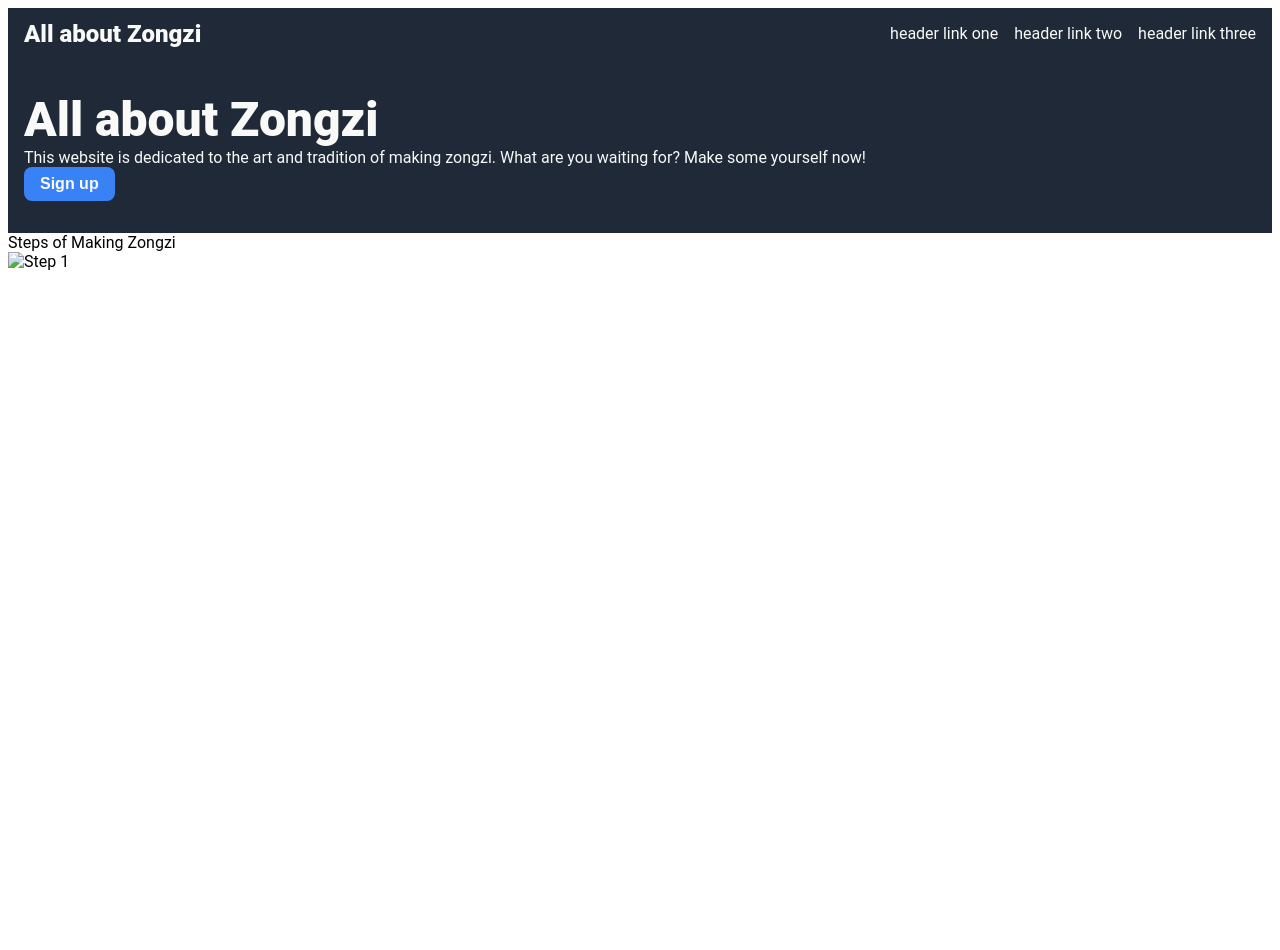
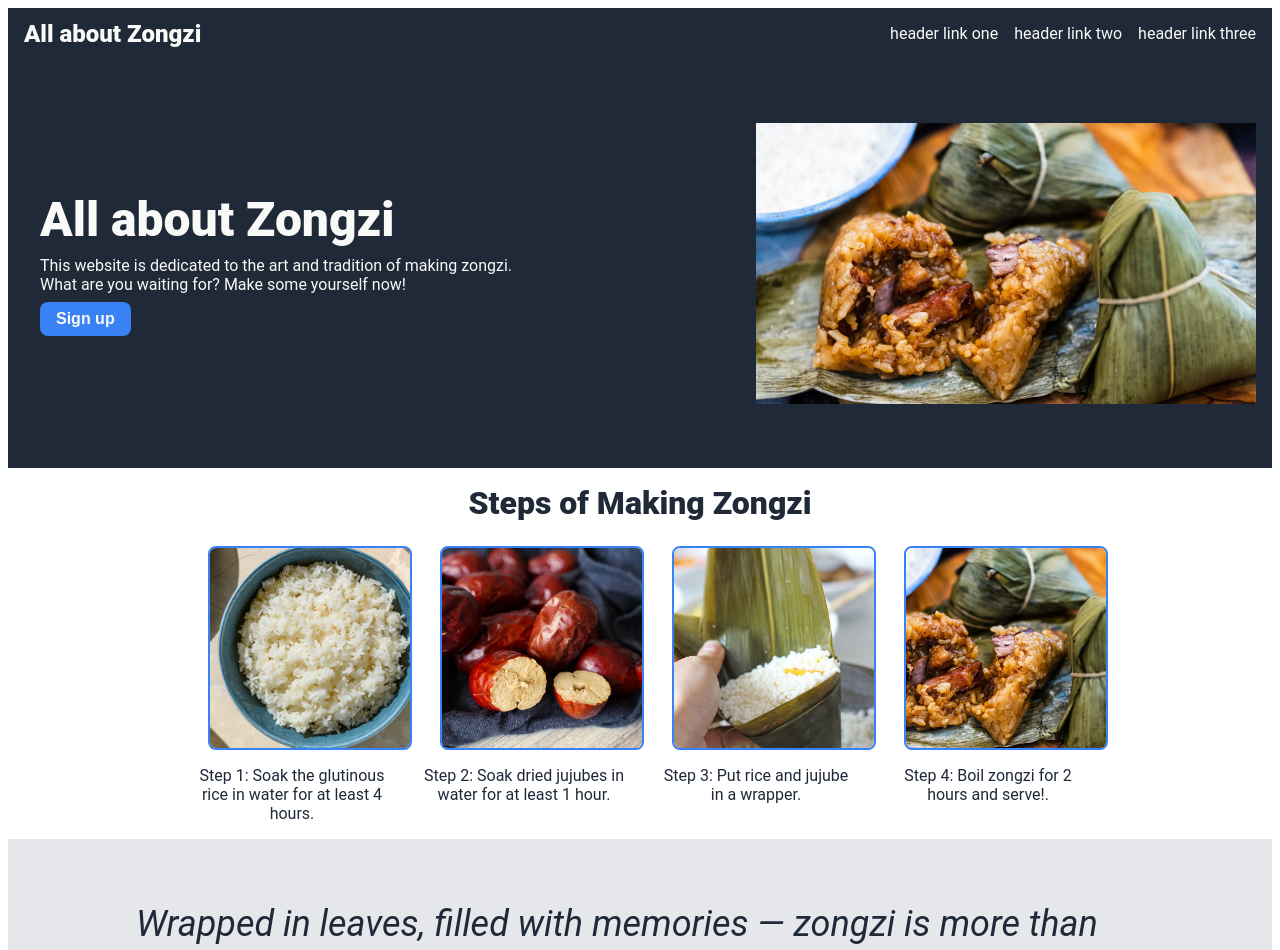
Before and after one commit to samlushan/landing-page, a plain HTML site: page index.html in a window 1280 px wide. Shown: the top 950 px of the page. Before the commit the page ends 800 px from the top, so only its background shows below. Drawn offline with Linux system fonts and the light colour scheme.

Commit message:
Final design Finalized the design of the landing page with improved layout and styles.

```diff
--- a/index.html
+++ b/index.html
@@ -20,34 +20,44 @@
 
 
     <div class="top">
-        <div class="topmaintext">All about Zongzi</div>
-        <div class="P1">This website is dedicated to the art and tradition of making zongzi. What are you waiting for? Make some yourself now!
+        <div class="topleft">
+            <div class="topmaintext">All about Zongzi</div>
+            <div class="P1">This website is dedicated to the art and tradition of making zongzi. What are you waiting for? Make some yourself now!
+            </div>
+            <button>Sign up</button>
         </div>
-        <button>Sign up</button>
+        <div class="topright">
+            <div class="image-boxlarge">
+                <img src="./img/zongzi.webp" alt="Zongzi Image">
+            </div>
+        </div>
     </div>
 
-    <div class="middle">   </div>
+    <div class="middle">
         <div class="middletitle">Steps of Making Zongzi</div>
         <div class="stepscontainer">
             <div class="step">
                 <div class="image-box">
-                    <img src="images/step1.jpg" alt="Step 1">
+                    <img src="./img/sticky-rice.webp" alt="Step 1"></div>
                 <div class="text">Step 1: Soak the glutinous rice in water for at least 4 hours.</div>
+            </div>
             <div class="step">
                 <div class="image-box">
-                    <img src="images/step1.jpg" alt="Step 1">
+                    <img src="./img/jujube.webp" alt="Step 2"></div>
                 <div class="text">Step 2: Soak dried jujubes in water for at least 1 hour.</div>
+            </div>
             <div class="step">
                 <div class="image-box">
-                    <img src="images/step1.jpg" alt="Step 1">
+                    <img src="./img/wrapper.jpg" alt="Step 3"></div>
                 <div class="text">Step 3: Put rice and jujube in a wrapper.</div>
+            </div>
             <div class="step">
                 <div class="image-box">
-                    <img src="images/step1.jpg" alt="Step 1">
+                    <img src="./img/zongzi.webp" alt="Step 4"></div>
                 <div class="text">Step 4: Boil zongzi for 2 hours and serve!.</div>
-
+            </div>
         </div>
-        <div class="P2">
+    </div>
 
     <div class="quote">
         <div class="quote-text">Wrapped in leaves, filled with memories — zongzi is more than food; it's a taste of tradition.</div>
--- a/styles.css
+++ b/styles.css
@@ -26,7 +26,8 @@ button{
     cursor: pointer;
     border-radius: 8px;
     border: none;
-
+   width: fit-content;       /* 🔑 Prevents full-width stretch */
+  align-self: flex-start;
 }
 
 .buttonborder{
@@ -48,13 +49,44 @@ button{
     padding: 0px 16px;
 }
 
+.image-boxlarge {
+  flex: 1;
+  height: auto;
+  overflow: hidden;
+}
 
+.image-boxlarge img {
+  width: 100%;
+  height: 100%;
+  object-fit: cover; /* Crop to fill box without distortion */
+  display: block;
+}
 
 .top{
     background: #1F2937;
     color: #F9FAF8;
-    padding: 32px 16px;
+    padding: 64px 16px;
+    display: flex;
+    justify-content: space-between;
+
 }
+
+.topleft{
+    display:flex;
+    flex-direction: column;
+    justify-content: center;
+    padding: 16px;
+    width:500px;
+    gap:8px;
+}
+
+.topright {
+    display: flex;
+    width:500px;
+    align-items: center;
+    justify-content: center;
+}
+
 
 .topmaintext {
     font-size: 48px;
@@ -70,12 +102,39 @@ button{
 
 .middle{
     display: flex;
+    flex-direction: column;
+    align-items: center;
+}
+.middletitle {
+    font-size: 32px;
+    font-weight: 900;
+    color: #1F2937;
+    padding:16px 0px;
+}
+
+.stepscontainer {
+    display: flex;
+    flex-wrap: wrap;
+    justify-content: center;
+    gap: 32px;
+    padding: 0px 0px 16px 0px;
+}
+
+.step {
+    display: flex;
+    flex-direction: column;
+    width: 200px;
+
+
 }
 
 .image-box {
   width: 200px;
   height: 200px;
   overflow: hidden;
+    border: 2px solid #3882f6;
+    border-radius: 8px;
+    margin: 8px 16px;
 }
 
 .image-box img {
@@ -84,6 +143,14 @@ button{
   object-fit: cover; /* Crop to fill box without distortion */
   display: block;
 }
+
+.text
+    {
+        font-size: 16px;
+        color: #1F2937;
+        text-align: center;
+        margin-top: 8px;
+    }
 
 .quote{
     background-color: #E5E7EB;
```
